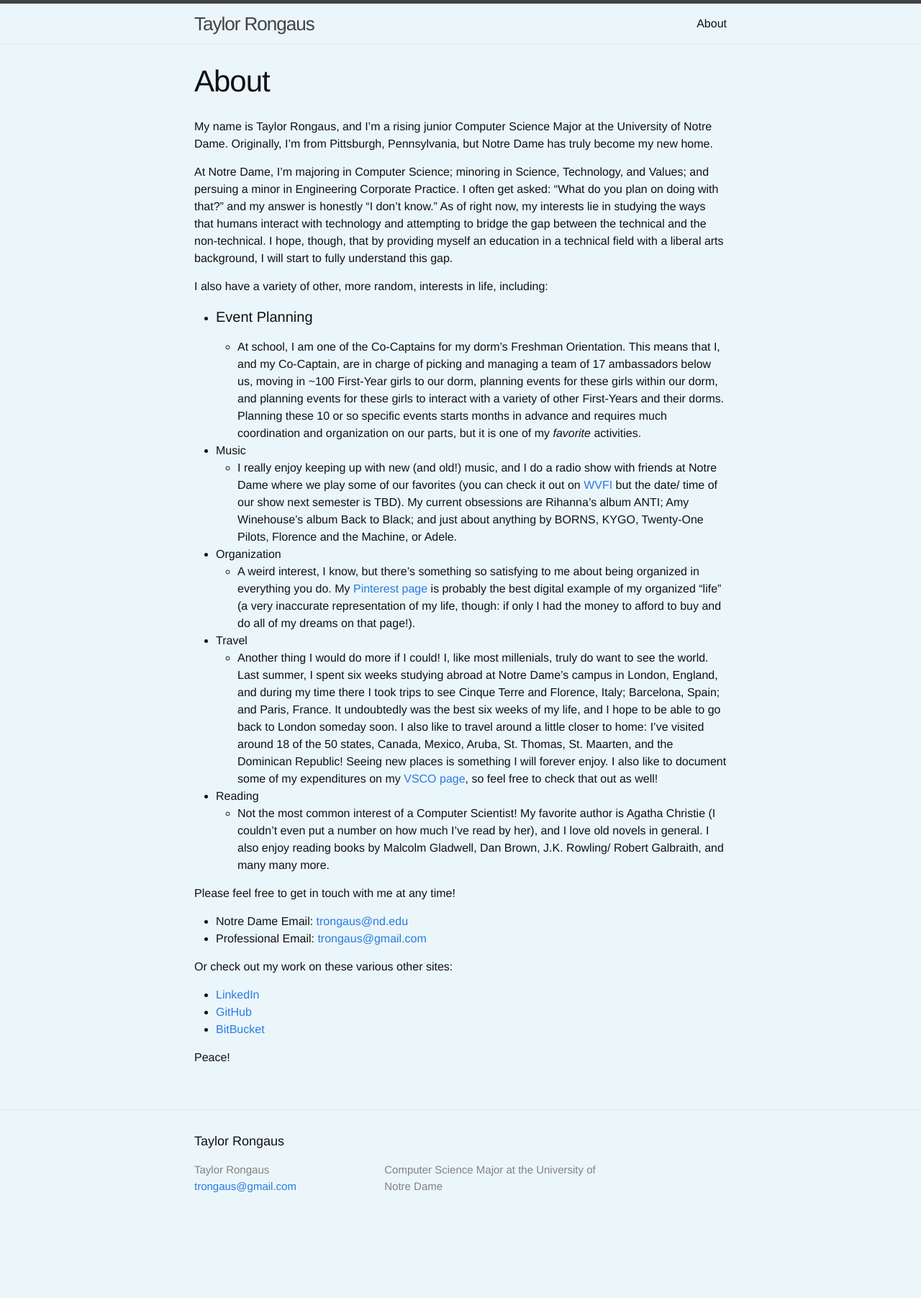
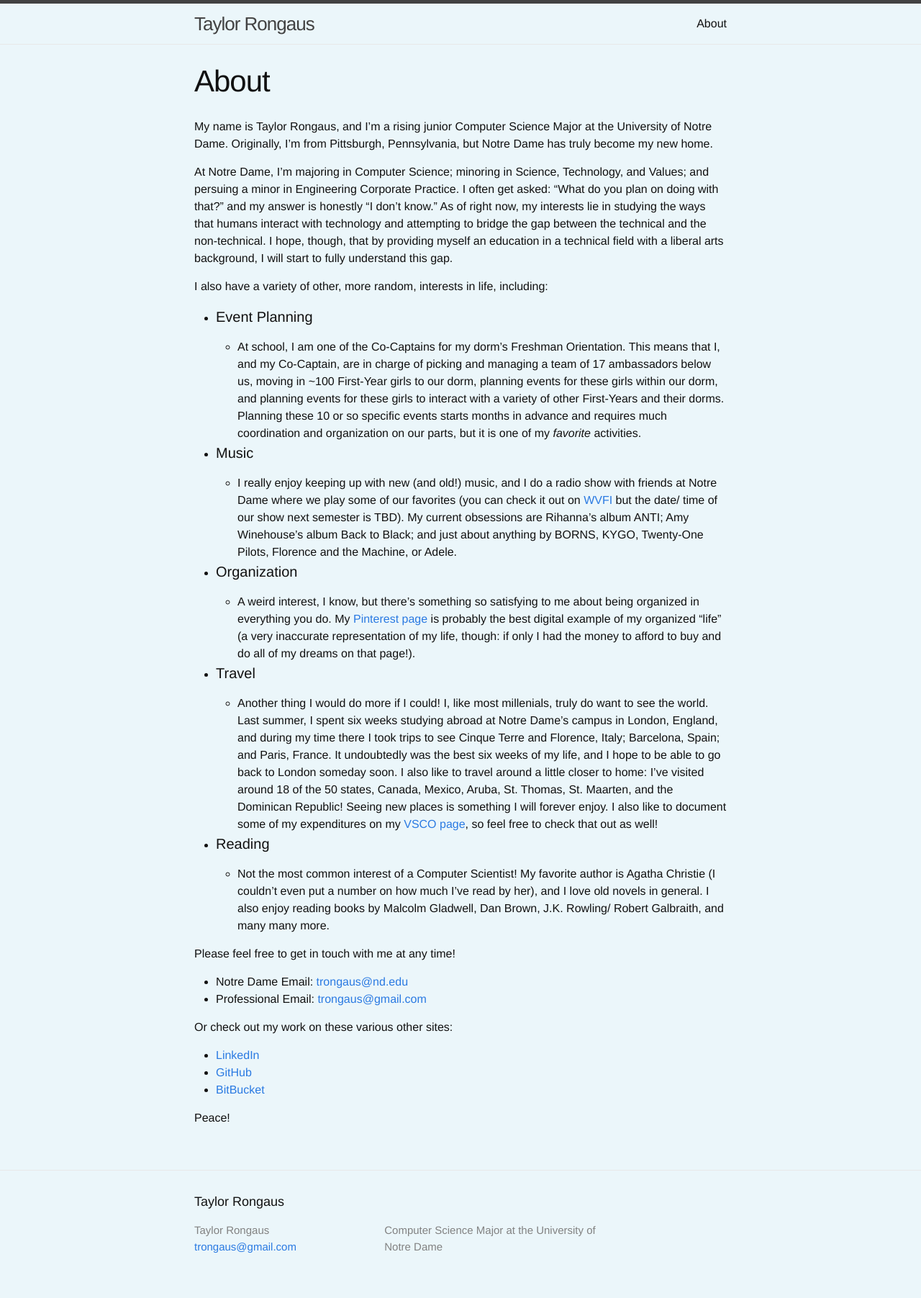
Before and after one commit to trongaus/trongaus.github.io, a Jekyll site: the page built from about.md, in a window 1280 px wide. Shown: the whole page at 72% size. Built offline with Jekyll 4.4.1, drawn with Linux system fonts in a browser that asks for light colours; before the commit the page ends 1719 px from its top, so only the background shows below that.

Commit message:
messing with formatting

```diff
--- a/about.md
+++ b/about.md
@@ -13,16 +13,16 @@ I also have a variety of other, more random, interests in life, including:
 * #### Event Planning ####
 	* At school, I am one of the Co-Captains for my dorm's Freshman Orientation. This means that I, and my Co-Captain, are in charge of picking and managing a team of 17 ambassadors below us, moving in ~100 First-Year girls to our dorm, planning events for these girls within our dorm, and planning events for these girls to interact with a variety of other First-Years and their dorms. Planning these 10 or so specific events starts months in advance and requires much coordination and organization on our parts, but it is one of my *favorite* activities.
 
-* Music
+* #### Music ####
 	* I really enjoy keeping up with new (and old!) music, and I do a radio show with friends at Notre Dame where we play some of our favorites (you can check it out on [WVFI][radioshow] but the date/ time of our show next semester is TBD). My current obsessions are Rihanna's album ANTI; Amy Winehouse's album Back to Black; and just about anything by BORNS, KYGO, Twenty-One Pilots, Florence and the Machine, or Adele.
 
-* Organization
+* #### Organization ####
 	* A weird interest, I know, but there's something so satisfying to me about being organized in everything you do. My [Pinterest page][trongaus-pinterest] is probably the best digital example of my organized "life" (a very inaccurate representation of my life, though: if only I had the money to afford to buy and do all of my dreams on that page!).
 
-* Travel
+* #### Travel ####
 	* Another thing I would do more if I could! I, like most millenials, truly do want to see the world. Last summer, I spent six weeks studying abroad at Notre Dame's campus in London, England, and during my time there I took trips to see Cinque Terre and Florence, Italy; Barcelona, Spain; and Paris, France. It undoubtedly was the best six weeks of my life, and I hope to be able to go back to London someday soon. I also like to travel around a little closer to home: I've visited around 18 of the 50 states, Canada, Mexico, Aruba, St. Thomas, St. Maarten, and the Dominican Republic! Seeing new places is something I will forever enjoy. I also like to document some of my expenditures on my [VSCO page][trongaus-vsco], so feel free to check that out as well!
 
-* Reading
+* #### Reading ####
 	* Not the most common interest of a Computer Scientist! My favorite author is Agatha Christie (I couldn't even put a number on how much I've read by her), and I love old novels in general. I also enjoy reading books by Malcolm Gladwell, Dan Brown, J.K. Rowling/ Robert Galbraith, and many many more.
 
 
```
